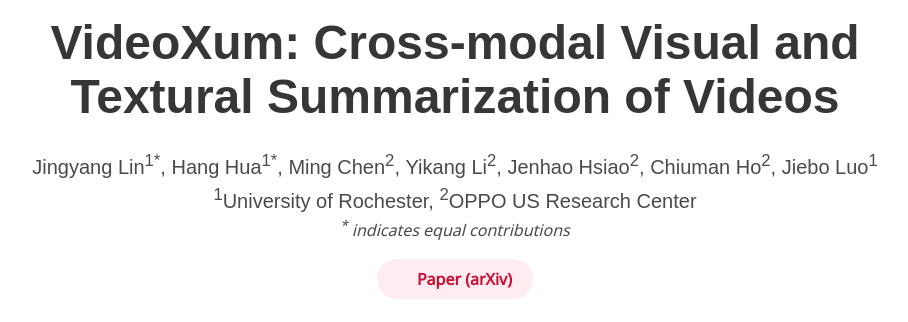
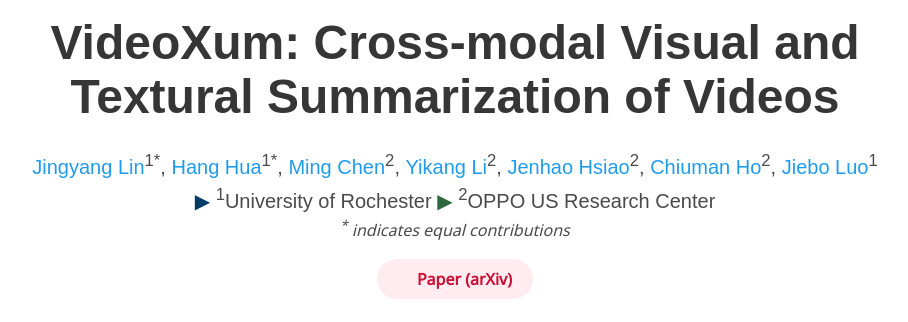
Before and after one commit to videoxum/videoxum.github.io, a plain HTML site: page index.html in a window 1280 px wide. Shown: the top 322 px of the page, without its empty margins (185-1093 px from the left). Drawn offline with nearby package versions, Linux system fonts and the light colour scheme; some icons are missing; a web font is replaced by a local one.

Commit message:
update web

```diff
--- a/index.html
+++ b/index.html
@@ -50,18 +50,18 @@
         <div class="column has-text-centered">
           <h1 class="title is-1 publication-title">VideoXum: Cross-modal Visual and Textural Summarization of Videos</h1>
           <div class="is-size-5 publication-authors">
-            <span class="author-block">Jingyang Lin<sup>1*</sup>,</span>
-            <span class="author-block">Hang Hua<sup>1*</sup>,</span>
-            <span class="author-block">Ming Chen<sup>2</sup>,</span>
-            <span class="author-block">Yikang Li<sup>2</sup>,</span>
-            <span class="author-block">Jenhao Hsiao<sup>2</sup>,</span>
-            <span class="author-block">Chiuman Ho<sup>2</sup>,</span>
-            <span class="author-block">Jiebo Luo<sup>1</sup></span>
+            <span class="author-block"><a href="https://jylin.me">Jingyang Lin</a><sup>1*</sup>,</span>
+            <span class="author-block"><a href="https://hanghuacs.owlstown.net/">Hang Hua</a><sup>1*</sup>,</span>
+            <span class="author-block"><a href="https://scholar.google.com/citations?user=au-RcLAAAAAJ">Ming Chen</a><sup>2</sup>,</span>
+            <span class="author-block"><a href="https://scholar.google.com/citations?user=9UWlxzsAAAAJ">Yikang Li</a><sup>2</sup>,</span>
+            <span class="author-block"><a href="https://scholar.google.com/citations?user=yN-_kP8AAAAJ">Jenhao Hsiao</a><sup>2</sup>,</span>
+            <span class="author-block"><a href="https://scholar.google.com/citations?user=EMms5k8AAAAJ">Chiuman Ho</a><sup>2</sup>,</span>
+            <span class="author-block"><a href="https://www.cs.rochester.edu/u/jluo/">Jiebo Luo</a><sup>1</sup></span>
           </div>
 
           <div class="is-size-5 publication-authors">
-            <span class="author-block"><sup>1</sup>University of Rochester,</span>
-            <span class="author-block"><sup>2</sup>OPPO US Research Center</span>
+            <span class="author-block"><b style="color:#013B68; font-weight:normal">▶ </b><sup>1</sup>University of Rochester</span>
+            <span class="author-block"><b style="color:#2D683C; font-weight:normal">▶ </b><sup>2</sup>OPPO US Research Center</span>
           </div>
 
           <div class="is-size-6">
@@ -242,7 +242,7 @@
     <pre><code>@article{lin2023videoxum,
   author    = {Lin, Jingyang and Hua, Hang and Chen, Ming and Li, Yikang and Hsiao, Jenhao and Ho, Chiuman and Luo, Jiebo},
   title     = {VideoXum: Cross-modal Visual and Textural Summarization of Videos},
-  journal   = {arXiv:2303.12060},
+  journal   = {IEEE Transactions on Multimedia},
   year      = {2023},
 }</code></pre>
   </div>
```
